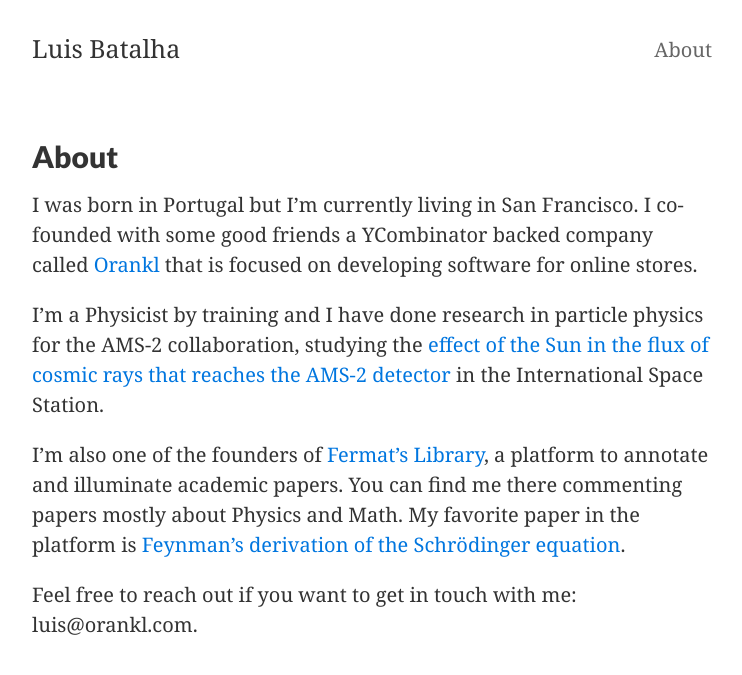
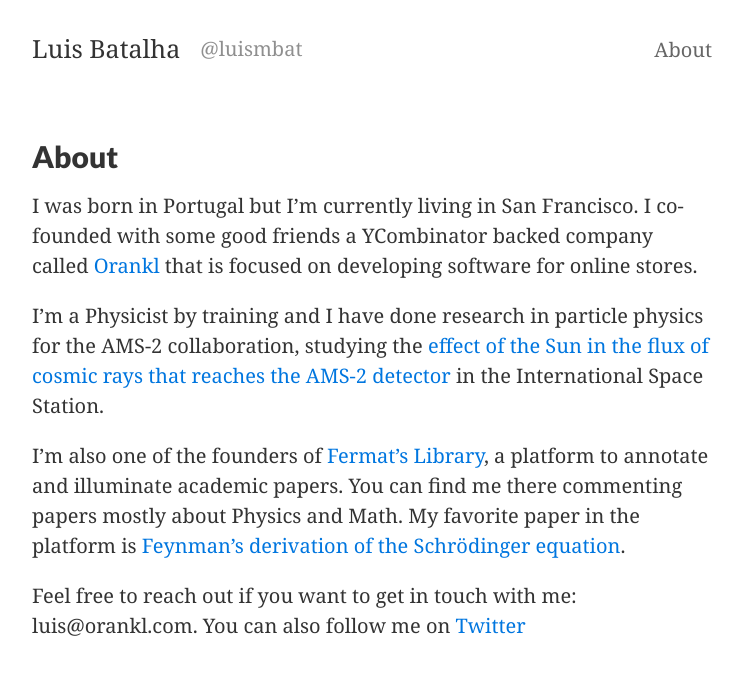
Before and after one commit to luisbatalha/luisbatalha.github.io, a Jekyll site: the page built from about.md, in a window 1280 px wide. Shown: the top 675 px of the page, without its empty margins (268-1010 px from the left). Built offline with Jekyll 4.4.1, drawn with Linux system fonts in a browser that asks for light colours; Markdown is read by kramdown in place of the engine named in the settings.

```diff
--- a/_config.yml
+++ b/_config.yml
@@ -7,7 +7,7 @@ baseurl:     ""
 url:         "http://www.lbatalha.com"
 
 # Google analytics
-google_analytics:
+google_analytics: UA-44681546-1
 
 # Optional features
 animated:           false
--- a/_includes/head.html
+++ b/_includes/head.html
@@ -54,7 +54,12 @@
     <link rel="icon" type="image/png" href="/favicon-16x16.png" sizes="16x16">
     <link rel="icon" type="image/png" href="/favicon-32x32.png" sizes="32x32">
 
-    {% if site.google_analytics %}
+    {% if jekyll.environment == 'production' %}
+    {% include analytics.html %}
+    {% endif %}
+
+
+<!--     {% if site.google_analytics %}
     <script type="text/javascript">
       var _gaq = _gaq || [];
       _gaq.push(['_setAccount', '{{ site.google_analytics }}']);
@@ -65,5 +70,6 @@
         var s = document.getElementsByTagName('script')[0]; s.parentNode.insertBefore(ga, s);
       })();
     </script>
-    {% endif %}
+    {% endif %} -->
+
 </head>
--- a/_includes/header.html
+++ b/_includes/header.html
@@ -2,6 +2,7 @@
   <div class="mt2 wrap">
     <div class="measure">
       <a href="{{ site.url }}" class="site-title">{{ site.title }}</a>
+      <a href="http://twitter.com/luismbat" class="twitter-link">@luismbat</a>
       <nav class="site-nav">
         {% include navigation.html %}
       </nav>
--- a/_sass/_header.scss
+++ b/_sass/_header.scss
@@ -1,3 +1,10 @@
+.twitter-link {
+  color: rgba(0,0,0,0.44) !important;
+  font-size: 1rem;
+  margin-left: 1em;
+  line-height: 1.9;
+}
+
 .site-header {
   padding-top: $space-1;
   padding-bottom: $space-2;
--- a/about.md
+++ b/about.md
@@ -10,7 +10,7 @@ I'm a Physicist by training and I have done research in particle physics for the
 
 I'm also one of the founders of [Fermat's Library](http://www.fermatslibrary.com), a platform to annotate and illuminate academic papers. You can find me there commenting papers mostly about Physics and Math. My favorite paper in the platform is [Feynman's derivation of the Schrödinger equation](http://fermatslibrary.com/s/feynmans-derivation-of-the-schrodinger-equation).
 
-Feel free to reach out if you want to get in touch with me: luis@orankl.com.
+Feel free to reach out if you want to get in touch with me: luis@orankl.com. You can also follow me on [Twitter](http://twitter.com/luismbat)
 
 
 <!-- This Jekyll theme was crafted with <3 by [John Otander](http://johnotander.com)
```
Also changed, not shown: _includes/analytics.html (added, +10 -0 lines), _posts/2016-06-30-feynman-on-fermats-last-theorem.md (+1 -1 lines), 9 other files.
